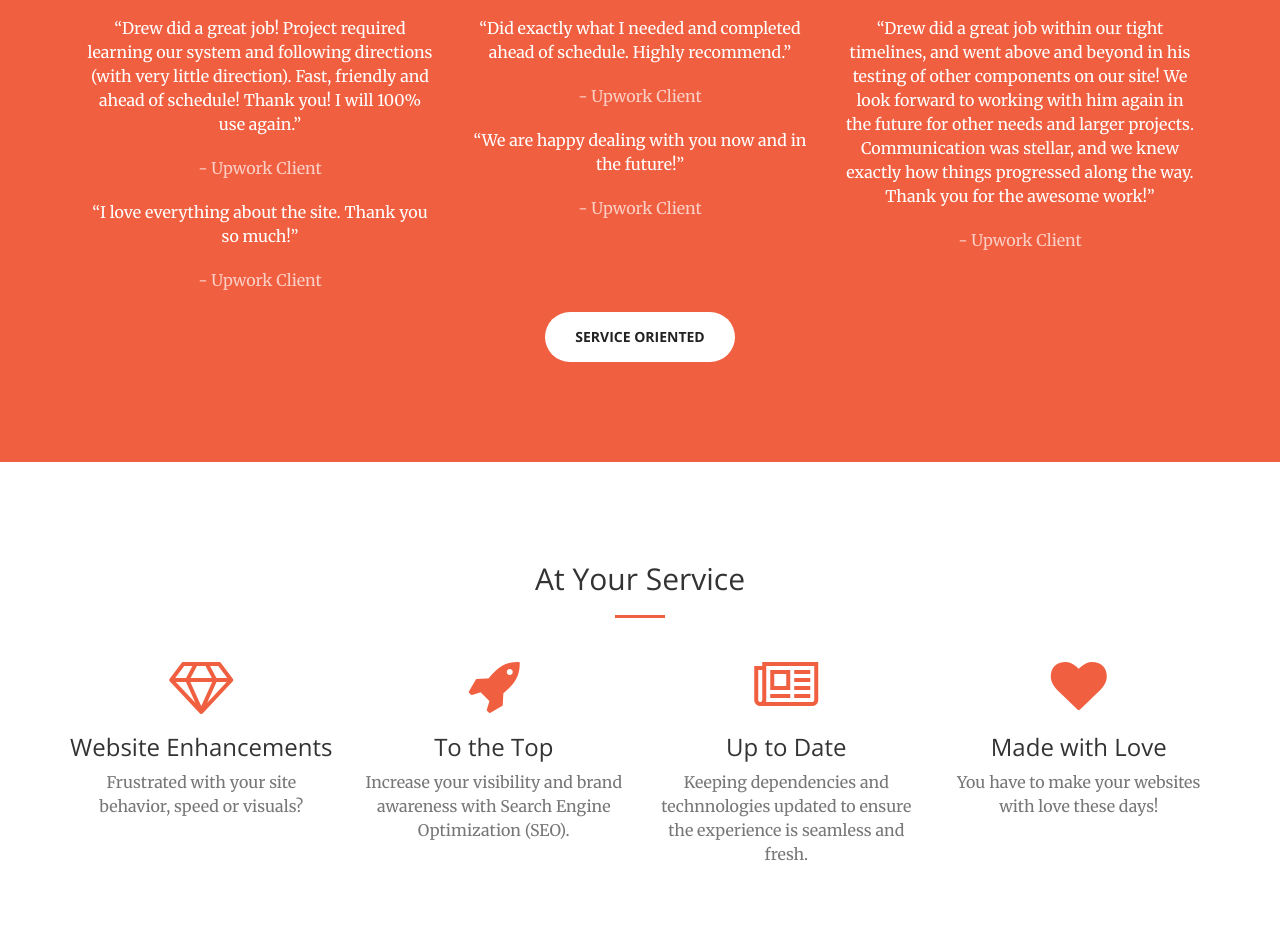
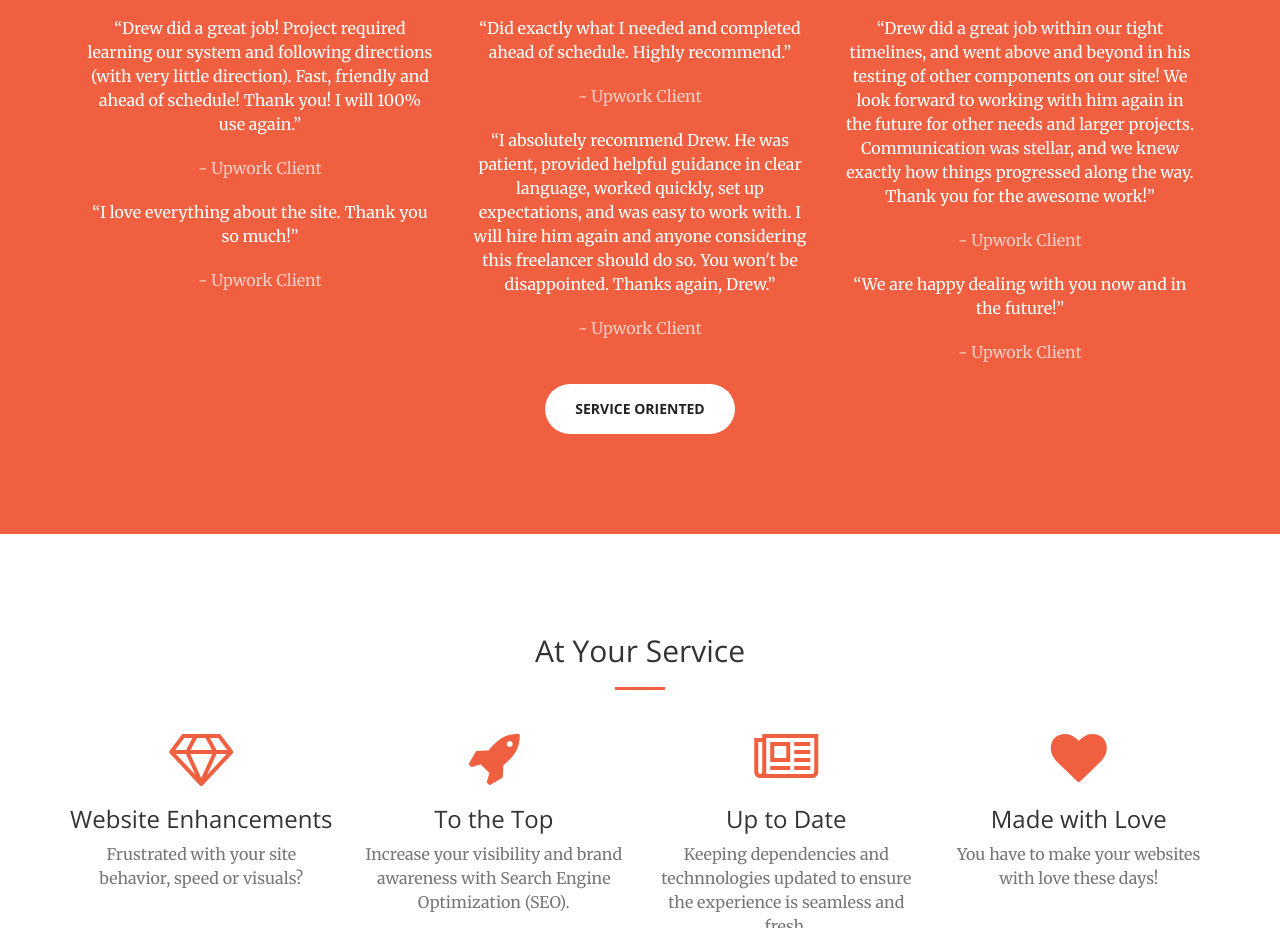
Before and after one commit to drewwmercer/drewwmercer.github.io, a website: page index.html in a window 1280 px wide. Shown: the part 960-1888 px from the top of the page. Drawn offline with nearby package versions, Linux system fonts and the light colour scheme.

Commit message:
Adding and arranging client feedback

```diff
--- a/index.html
+++ b/index.html
@@ -102,7 +102,9 @@
                     <div class="col-lg-4 text-center">
                         <p>“Did exactly what I needed and completed ahead of schedule. Highly recommend.”</p>
                         <p class="text-faded"> - Upwork Client</p>
-                        <p>“We are happy dealing with you now and in the future!”</p>
+                        <p>“I absolutely recommend Drew. He was patient, provided helpful guidance in clear language, worked
+                            quickly, set up expectations, and was easy to work with. I will hire him again and anyone considering
+                            this freelancer should do so. You won't be disappointed. Thanks again, Drew.”</p>
                         <p class="text-faded"> - Upwork Client</p>
                     </div>
                     <div class="col-lg-4 text-center">
@@ -110,6 +112,8 @@
                             components on our site! We look forward to working with him again in the future for other needs
                             and larger projects. Communication was stellar, and we knew exactly how things progressed along
                             the way. Thank you for the awesome work!”</p>
+                        <p class="text-faded"> - Upwork Client</p>
+                        <p>“We are happy dealing with you now and in the future!”</p>
                         <p class="text-faded"> - Upwork Client</p>
                     </div>
                 </div>
```
